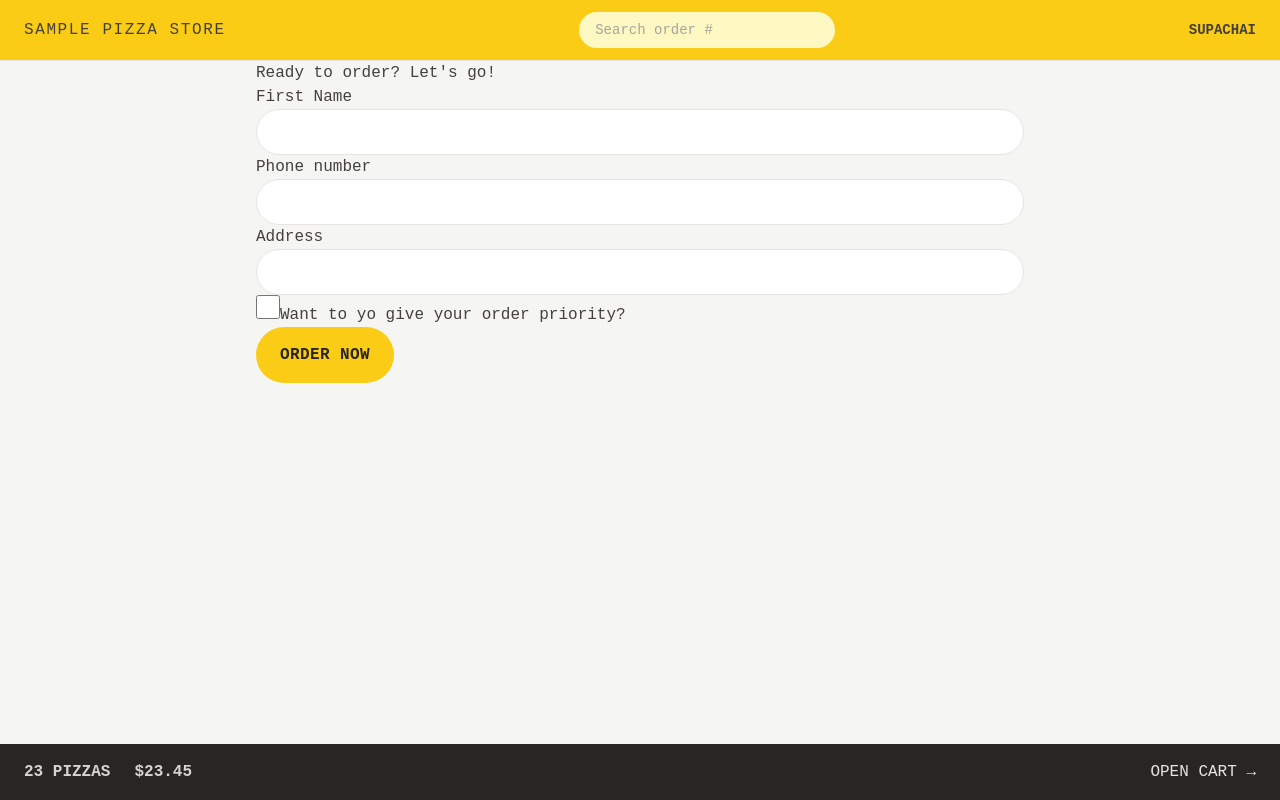
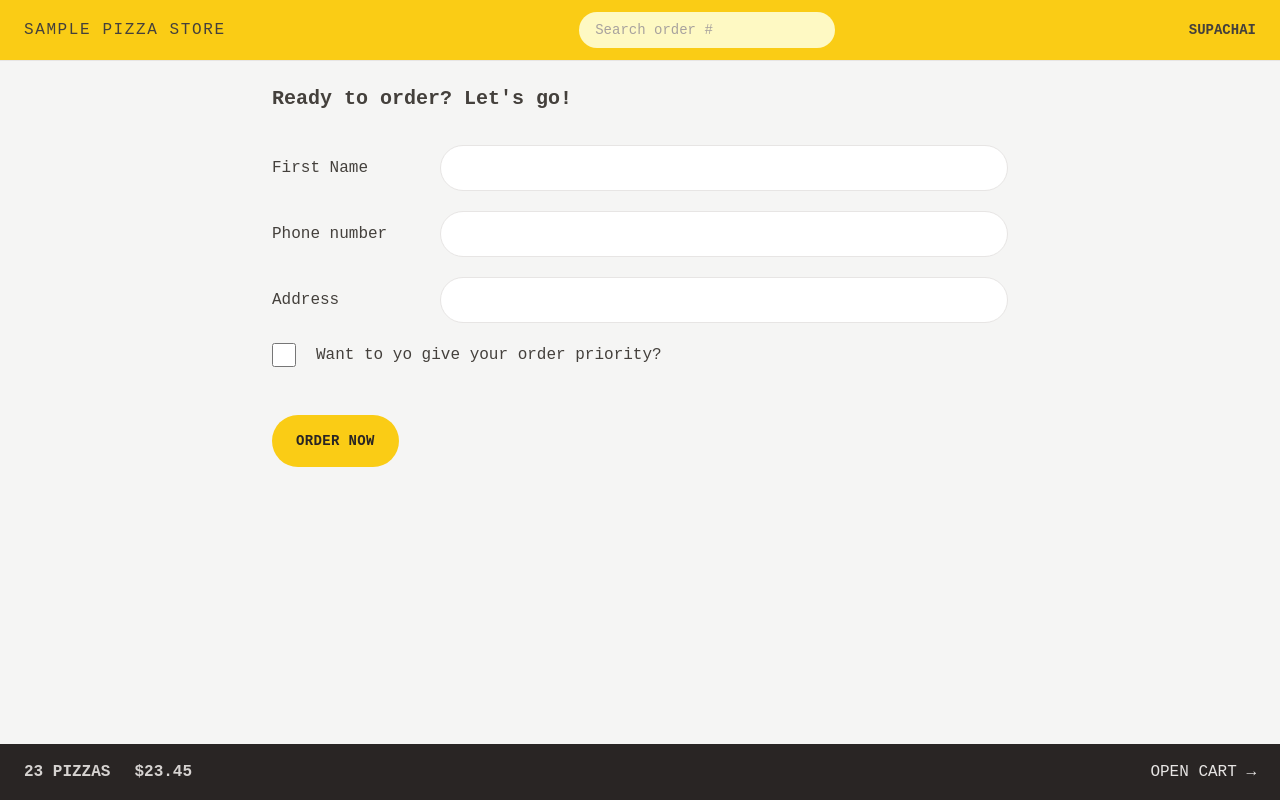
Before and after one commit to DonRadonZ/Sample-Pizza-Store, a React (Vite) app in the folder cilent/: page /order/new in a window 1280 px wide. Built offline with nearby package versions, Linux system fonts and the light colour scheme.

Commit message:
finish styling using tailwind css

```diff
--- a/cilent/src/features/cart/Cart.tsx
+++ b/cilent/src/features/cart/Cart.tsx
@@ -1,6 +1,7 @@
 import { Link } from 'react-router-dom';
 import LinkButton from '../../ui/LinkButton';
 import Button from '../../ui/Button';
+import CartItem from './CartItem';
 
 const fakeCart = [
   {
@@ -30,15 +31,19 @@
   const cart = fakeCart;
 
   return (
-    <div>
+    <div className="px-4 py-3">
       <LinkButton to="/menu">&larr; Back to menu</LinkButton>
 
-      <h2>Your cart, %NAME%</h2>
+      <h2 className="mt-7 text-xl font-semibold">Your cart, %NAME%</h2>
 
-      <div>
+
+      <ul className='divide-y divide-stone-200 border-b mt-3'>
+        {cart.map(item => <CartItem item={item} key={item.key}/>)}
+      </ul>
+      <div className='mt-6 space-x-2'>
         <Button disabled={undefined} to="/order/new" type="primary">Order pizzas</Button>
+        <Button type='secondary'>Clear cart</Button>
 
-        <button>Clear cart</button>
       </div>
     </div>
   );
--- a/cilent/src/features/cart/CartItem.tsx
+++ b/cilent/src/features/cart/CartItem.tsx
@@ -1,4 +1,5 @@
 import { Item } from "../../types/types";
+import Button from "../../ui/Button";
 import { formatCurrency } from "../../utils/helpers";
 
 interface ItemProp
@@ -11,12 +12,13 @@
     const { pizzaId, name, quantity, totalPrice } = item;
 
     return (
-      <li>
-        <p>
+      <li className="py-3 sm:flex sm:items-center sm:justify-between">
+        <p className="mb-1 sm:mb-0">
           {quantity}&times; {name}
         </p>
-        <div>
-          <p>{formatCurrency(totalPrice)}</p>
+        <div className="flex items-center justify-between sm:gap-6">
+          <p className="text-sm font-bold">{formatCurrency(totalPrice)}</p>
+          <Button type='small'>Delete</Button>
         </div>
       </li>
     );
--- a/cilent/src/features/order/CreateOrder.tsx
+++ b/cilent/src/features/order/CreateOrder.tsx
@@ -44,29 +44,30 @@
   const cart = fakeCart;
 
   return (
-    <div>
-      <h2>Ready to order? Let's go!</h2>
+    <div className="px-4 py-6">
+      <h2 className="mb-8 text-xl font-semibold ">Ready to order? Let's go!</h2>
 
       {/* <Form method="POST" action="/order/new"> */}
       <Form method="POST">
-        <div>
-          <label>First Name</label>
-          <input className="input" type="text" name="customer" required />
+        <div className="mb-5 flex gap-2 flex-col sm:flex-row sm:items-center">
+          <label className="sm:basis-40">First Name</label>
+          <input className="input grow" type="text" name="customer" required />
         </div>
 
-        <div>
-          <label>Phone number</label>
-          <div>
-            <input className="input" type="tel" name="phone" required />
-          </div>
-          {formErrors?.phone && <p>{formErrors.phone}</p>}
+        <div className="mb-5 flex gap-2 flex-col sm:flex-row sm:items-center">
+          <label className="sm:basis-40">Phone number</label>
+          <div className="grow">
+            <input className="input w-full" type="tel" name="phone" required />
+
+            {formErrors?.phone && <p className="text-xs mt-2 text-red-700 bg-red-100 p-2 rounded-md">{formErrors.phone}</p>}
+            </div>
         </div>
 
-        <div>
-          <label>Address</label>
-          <div>
+        <div className="mb-5 flex gap-2 flex-col sm:flex-row sm:items-center">
+          <label className="sm:basis-40">Address</label>
+          <div className="grow">
             <input
-              className="input
+              className="input w-full
               "
               type="text"
               name="address"
@@ -75,7 +76,7 @@
           </div>
         </div>
 
-        <div>
+        <div className="mb-12 flex gap-5 items-center">
           <input
             className="h-6 w-6
             accent-yellow-400
@@ -88,7 +89,7 @@
             // value={withPriority}
             // onChange={(e) => setWithPriority(e.target.checked)}
           />
-          <label htmlFor="priority">Want to yo give your order priority?</label>
+          <label htmlFor="priority" className="font-medium">Want to yo give your order priority?</label>
         </div>
 
         <div>
--- a/cilent/src/features/order/Order.tsx
+++ b/cilent/src/features/order/Order.tsx
@@ -7,6 +7,7 @@
     formatCurrency,
     formatDate,
   } from "../../utils/helpers";
+import OrderItem from "./OrderItem";
 
 
 
@@ -25,29 +26,35 @@
     const deliveryIn = calcMinutesLeft(estimatedDelivery);
 
     return (
-      <div>
-        <div>
-          <h2>Status</h2>
+      <div className="px-4 py-6 space-y-8">
+        <div className="flex items-center justify-between
+        flex-wrap gap-2">
+          <h2 className="text-xl font-semibold">Order #{id} status</h2>
 
-          <div>
-            {priority && <span>Priority</span>}
-            <span>{status} order</span>
+          <div className="space-x-2">
+            {priority && <span className="bg-red-500 rounded-full py-1 px-3 text-sm uppercase font-semibold text-red-50 tracking-wide">Priority</span>}
+            <span className="bg-green-500 rounded-full py-1 px-3 text-sm uppercase font-semibold text-green-50 tracking-wide">{status} order</span>
           </div>
         </div>
 
-        <div>
-          <p>
+        <div className="flex items-center justify-between
+        flex-wrap gap-2 bg-stone-200 px-6 py-5">
+          <p className="font-medium">
             {deliveryIn >= 0
               ? `Only ${calcMinutesLeft(estimatedDelivery)} minutes left 😃`
               : "Order should have arrived"}
           </p>
-          <p>(Estimated delivery: {formatDate(estimatedDelivery)})</p>
+          <p className="text-xs text-stone-500">(Estimated delivery: {formatDate(estimatedDelivery)})</p>
         </div>
 
-        <div>
-          <p>Price pizza: {formatCurrency(orderPrice)}</p>
-          {priority && <p>Price priority: {formatCurrency(priorityPrice)}</p>}
-          <p>To pay on delivery: {formatCurrency(orderPrice + priorityPrice)}</p>
+        <ul className="dive-stone-200 divide-y border-b border-t">
+          {cart.map(item => <OrderItem item={item} key={item.id} />)}
+        </ul>
+
+        <div className="space-y-2 bg-stone-200 px-6 py-5">
+          <p className="text-sm font-medium text-stone-600">Price pizza: {formatCurrency(orderPrice)}</p>
+          {priority && <p className="text-sm font-medium text-stone-600">Price priority: {formatCurrency(priorityPrice)}</p>}
+          <p className="font-bold">To pay on delivery: {formatCurrency(orderPrice + priorityPrice)}</p>
         </div>
       </div>
     );
--- a/cilent/src/features/order/OrderItem.tsx
+++ b/cilent/src/features/order/OrderItem.tsx
@@ -8,12 +8,12 @@
     const { quantity, name, totalPrice } = item;
 
     return (
-      <li>
-        <div>
+      <li className="py-3">
+        <div className="flex items-center justify-between gap-4 text-sm">
           <p>
-            <span>{quantity}&times;</span> {name}
+            <span className="font-bold">{quantity}&times;</span> {name}
           </p>
-          <p>{formatCurrency(totalPrice)}</p>
+          <p className="font-bold">{formatCurrency(totalPrice)}</p>
         </div>
       </li>
     );
--- a/cilent/src/index.css
+++ b/cilent/src/index.css
@@ -5,7 +5,7 @@
 @layer components {
   .input {
     @apply
-              w-full
+
               rounded-full border
               border-stone-200
               px-4 py-2
--- a/cilent/src/ui/Button.tsx
+++ b/cilent/src/ui/Button.tsx
@@ -2,10 +2,11 @@
 import { Link } from 'react-router-dom'
 
 export default function Button({ children, disabled, to, type }) {
-    const base = "inline-block bg-yellow-400 uppercase tracking-wide font-semibold text-stone-800 rounded-full hover:bg-yellow-300 transition-colors duration-300 focus:outline-none focus:ring focus:ring-yellow-300 focus:bg-yellow-300 focus:ring-offset-2 disabled:cursor-not-allowed"
+    const base = "inline-block text-sm bg-yellow-400 uppercase tracking-wide font-semibold text-stone-800 rounded-full hover:bg-yellow-300 transition-colors duration-300 focus:outline-none focus:ring focus:ring-yellow-300 focus:bg-yellow-300 focus:ring-offset-2 disabled:cursor-not-allowed"
     const styles = {
         primary: base + 'px-4 py-3 sm:px-6 sm:py-4',
-        small: base + 'px-4 py-2 md:px-5 md:py-2.5 text-xs'
+        small: base + 'px-4 py-2 md:px-5 md:py-2.5 text-xs',
+        secondary: "inline-block text-sm bg-transparent border-2 border-stone-300 uppercase tracking-wide font-semibold text-stone-800 rounded-full hover:bg-stone-300 transition-colors text-stone-400 duration-300 focus:outline-none focus:ring focus:ring-stone-300 hover:text-stone-800 focus:bg-stone-300 focus:ring-offset-2 focus:text-stone-800 disabled:cursor-not-allowed px-4 py-2.5 sm:px-6 sm:py-3.5"
     }
 
     if (to)
```
Also changed, not shown: cilent/index.html (+2 -2 lines).
